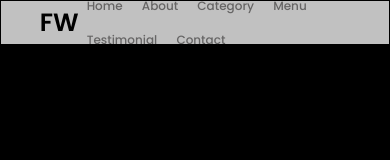
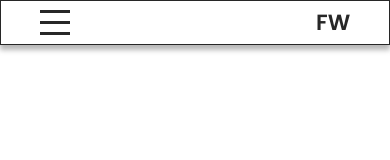
Before and after one commit to AnasAli30/Some_Web_Projects, a plain HTML site: page Food Website/index.html in a window 390 px wide. Drawn offline with Linux system fonts and the light colour scheme.

Commit message:
changes 2

```diff
--- a/Food Website/index.html
+++ b/Food Website/index.html
@@ -10,8 +10,13 @@
 <body>
     <nav class="navbar">
         <div class="navbar-container">
-            <h1>FW</h1>
-            <ul>
+            <input type="checkbox" name="" id="">
+            <div class="menu-lines">
+             <div class="lines line1"></div>
+             <div class="lines line2"></div>
+             <div class="lines line3"></div>
+            </div>
+            <ul class="menuul">
                 <li><a href="">Home</a></li>
                 <li><a href="">About</a></li>
                 <li><a href="">Category</a></li>
@@ -19,6 +24,19 @@
                 <li><a href="">Testimonial</a></li>
                 <li><a href="">Contact</a></li>
             </ul>
+            <h1 class="logo">FW</h1>
+
+
+
+            <!-- <h1>FW</h1>
+            <ul class="navul">
+                <li><a href="">Home</a></li>
+                <li><a href="">About</a></li>
+                <li><a href="">Category</a></li>
+                <li><a href="">Menu</a></li>
+                <li><a href="">Testimonial</a></li>
+                <li><a href="">Contact</a></li>
+            </ul> -->
         </div>
     </nav>
 
--- a/Food Website/style.css
+++ b/Food Website/style.css
@@ -16,19 +16,24 @@ html{
 
 body{
     font-family: 'Poppins', sans-serif;
-    background-color: black;
+    /* background-color: black; */
 }
 
 .navbar{
+    position: fixed;
     font-size: 1.2rem;
     width: 100%;
     height: 45px;
     border: 1px solid black;
-    background-color: rgba(255, 255, 255, 0.758);
+    background-color: rgb(255, 255, 255);
+    box-shadow: 0px 5px 5px 0px #aaa;
+    opacity: 0.85;
+    z-index: 10;
 }
 
 .navbar-container{
     display: flex;
+    flex-direction: row-reverse;
     justify-content: space-between;
     width: 80%;
     height: 100%;
@@ -36,20 +41,134 @@ body{
     align-items: center;
 }
 
+.navbar-container input,
+.navbar-container .menu-lines{
+    display: none;
+}
+
 .navbar-container h1{
-    font-size: 2.5rem;
+    font-size: 2.2rem;
     font-weight: 800;
 }
 
-.navbar-container ul{
+.navbar-container .navul{
 }
 
-.navbar-container ul li{
+.navbar-container .menuul li{
     margin: 0.8rem;
     display: inline-block;
 }
 
-.navbar-container ul li a{
+.navbar-container .menuul li a{
     text-decoration: none;
     color: rgb(102, 101, 101);
+    transition: 0.5s ease-in-out;
 }
+
+.navbar-container .menuul li a:hover{
+    color: black;
+}
+
+/* ########3 responsive ############ */
+
+
+@media (max-width:800px) {
+    .navbar-container input,
+    .navbar-container .menu-lines{
+        display: inline-block;
+    }
+
+    .navbar-container{
+        position: relative;
+        flex-direction: row;
+    }
+    .navbar-container .menuul{
+        /* display: none; */
+    }
+
+    .navbar-container input{
+        height: 3rem;
+        width: 3rem;
+        z-index: 999;
+        opacity: 0;
+    }
+
+    .navbar-container .menu-lines {
+        position: absolute;
+        /* border: 1px solid black; */
+        height: 2.5rem;
+        width: 3rem;
+        display: flex;
+        flex-direction: column;
+        justify-content: space-between;
+    }
+
+    .navbar-container .menu-lines .lines{
+        width: 100%;
+        background-color: black;
+        height: 3px;
+    }
+
+    .menu-lines .line1{
+        transform-origin: 0% 0%;
+        transition: 0.5s;
+
+    }
+
+    .menu-lines .line3{
+        transform-origin: 0% 100%;
+        transition: 0.5s;
+    }
+
+    .menu-lines .line2{
+        transition: 0.15s;
+    }
+
+
+
+
+
+
+
+    .navbar-container input[type="checkbox"]:checked ~ .menu-lines .line1{
+        transform: rotate(45deg);
+        margin-left: 9px;
+    }
+
+    .navbar-container input[type="checkbox"]:checked ~ .menu-lines .line3{
+        transform: rotate(-45deg);
+        margin-left: 9px;
+    }
+
+    .navbar-container input[type="checkbox"]:checked ~ .menu-lines .line2{
+        opacity: 0;
+    }
+
+    .navbar-container .menuul{
+        display: inline-block;
+        height: 1000px;
+        width: 300px;
+        border: 1px solid black;
+        transform: translateX(-150%);
+        left: 100px;
+        margin-top: 104rem;
+        transition: 0.5s ease-in-out;
+         /* flex-basis:0;  */
+
+    }
+
+    .navbar-container input[type="checkbox"]:checked ~ .menuul{
+        transform: translateX(0);
+
+    }
+
+
+    .navbar-container .menuul li{
+        margin: 0.8rem;
+        display: block;
+    }
+
+
+
+
+}
```
